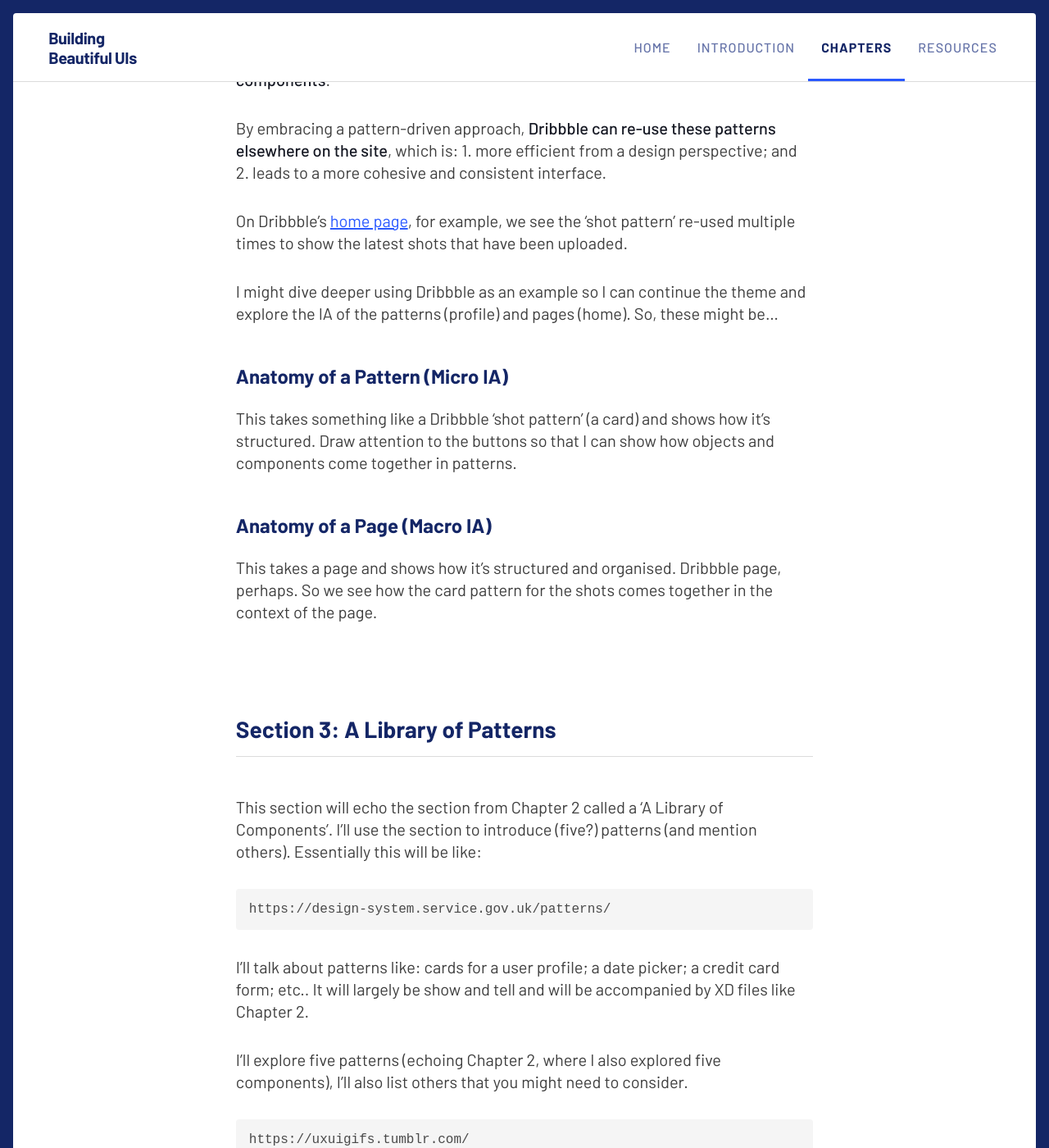
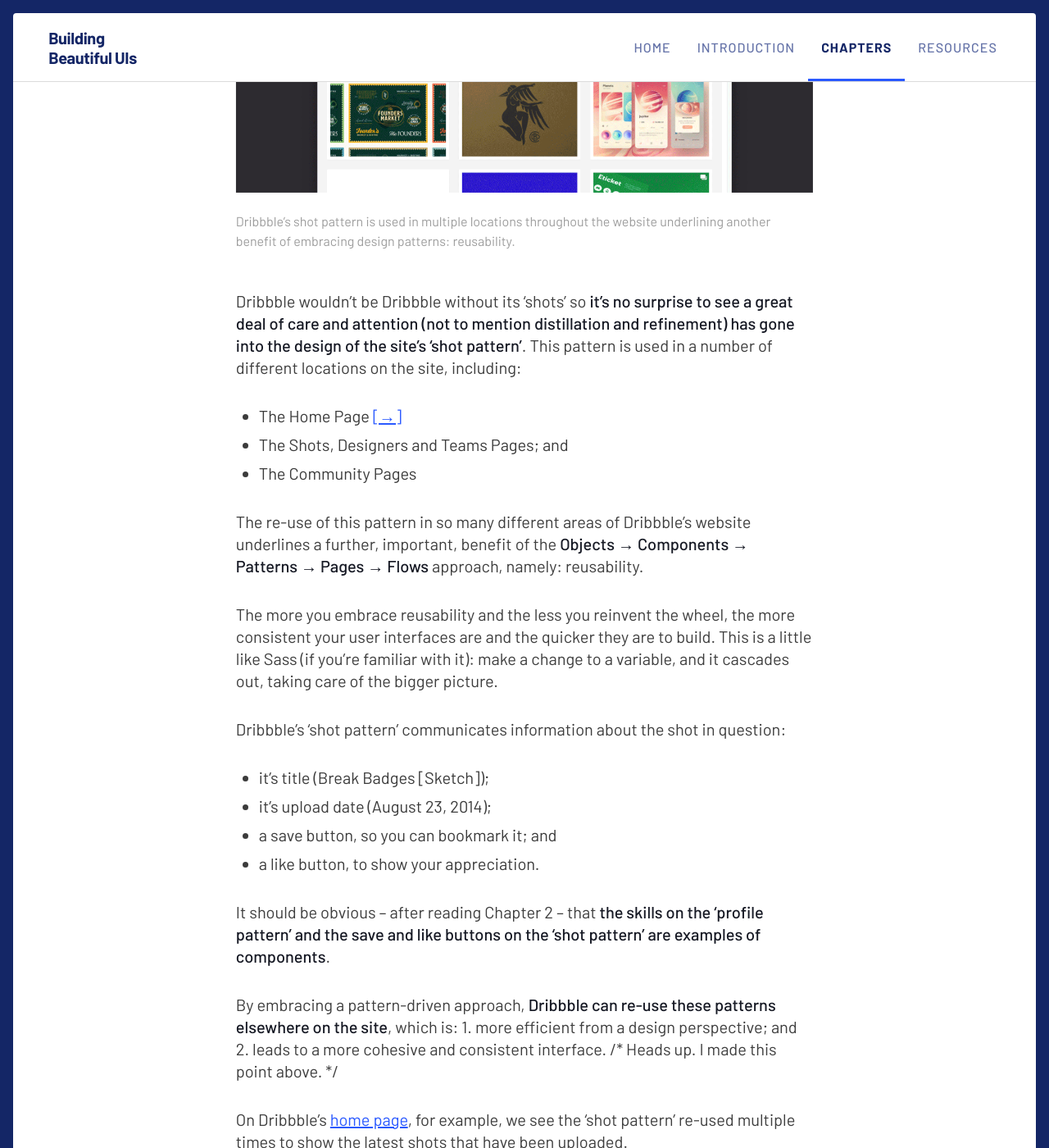
Before and after one commit to buildingbeautifuluis/buildingbeautifuluis.github.io, a Jekyll site: the page built from _preview/03-Information-Architecture.md, in a window 1280 px wide and 1400 px high, scrolled down 16923 px. Shown: the whole window at 82% size. Built offline with Jekyll 4.4.1, drawn with Linux system fonts in a browser that asks for light colours; some of the changed text lies outside the part shown.

Commit message:
C3.2: Animated GIFs 🎉

```diff
--- a/_preview/03-Information-Architecture.md
+++ b/_preview/03-Information-Architecture.md
@@ -295,16 +295,30 @@
 The ‘profile pattern’ communicates information about the user in question. This information is sub-divided into three sub-sections or groupings of content: profile, skills and elsewhere. **So – even at the pattern level – we can consider our content’s information architecture ensuring everything is logically structured.**
 
 + Profile
-  + The User's Name (Christopher Murphy);
-  + The User's Location (Belfast);
-  + The User's Biography (A designer, writer and speaker…);
+  + The User’s Name (Christopher Murphy);
+  + The User’s Location (Belfast);
+  + The User’s Biography (A designer, writer and speaker…);
 + Skills
   + content design, content strategy, etc..
 + Elsewhere
   + dev.mrmurphy.com
   + Twitter
 
-The ‘shot pattern’ communicates information about the shot in question:
+
+{% include figure.html url="/images/ch3/c3-s2-dribbble-shot-pattern.gif" alt="Dribbble’s Shot Pattern" description="Dribbble’s shot pattern is used in multiple locations throughout the website underlining another benefit of embracing design patterns: reusability." %}
+
+
+Dribbble wouldn’t be Dribbble without its ‘shots’ so **it’s no surprise to see a great deal of care and attention (not to mention distillation and refinement) has gone into the design of the site’s ‘shot pattern’**. This pattern is used in a number of different locations on the site, including:
+
++ The Home Page [[→]](https://dribbble.com)
++ The Shots, Designers and Teams Pages; and
++ The Community Pages
+
+The re-use of this pattern in so many different areas of Dribbble’s website underlines a further, important, benefit of the **Objects → Components → Patterns → Pages → Flows** approach, namely: reusability.
+
+The more you embrace reusability and the less you reinvent the wheel, the more consistent your user interfaces are and the quicker they are to build. This is a little like Sass (if you’re familiar with it): make a change to a variable, and it cascades out, taking care of the bigger picture.
+
+Dribbble’s ‘shot pattern’ communicates information about the shot in question:
 
 + it’s title (Break Badges [Sketch]);
 + it’s upload date (August 23, 2014);
@@ -313,7 +327,7 @@
 
 It should be obvious – after reading Chapter 2 – that **the skills on the ‘profile pattern’ and the save and like buttons on the ‘shot pattern’ are examples of components**.
 
-By embracing a pattern-driven approach, **Dribbble can re-use these patterns elsewhere on the site**, which is: 1. more efficient from a design perspective; and 2. leads to a more cohesive and consistent interface.
+By embracing a pattern-driven approach, **Dribbble can re-use these patterns elsewhere on the site**, which is: 1. more efficient from a design perspective; and 2. leads to a more cohesive and consistent interface. /* Heads up. I made this point above. */
 
 On Dribbble’s [home page](https://dribbble.com), for example, we see the ‘shot pattern’ re-used multiple times to show the latest shots that have been uploaded.
 
```
Also changed, not shown: images/ch3/c3-s2-dribbble-shot-pattern.gif (added).
